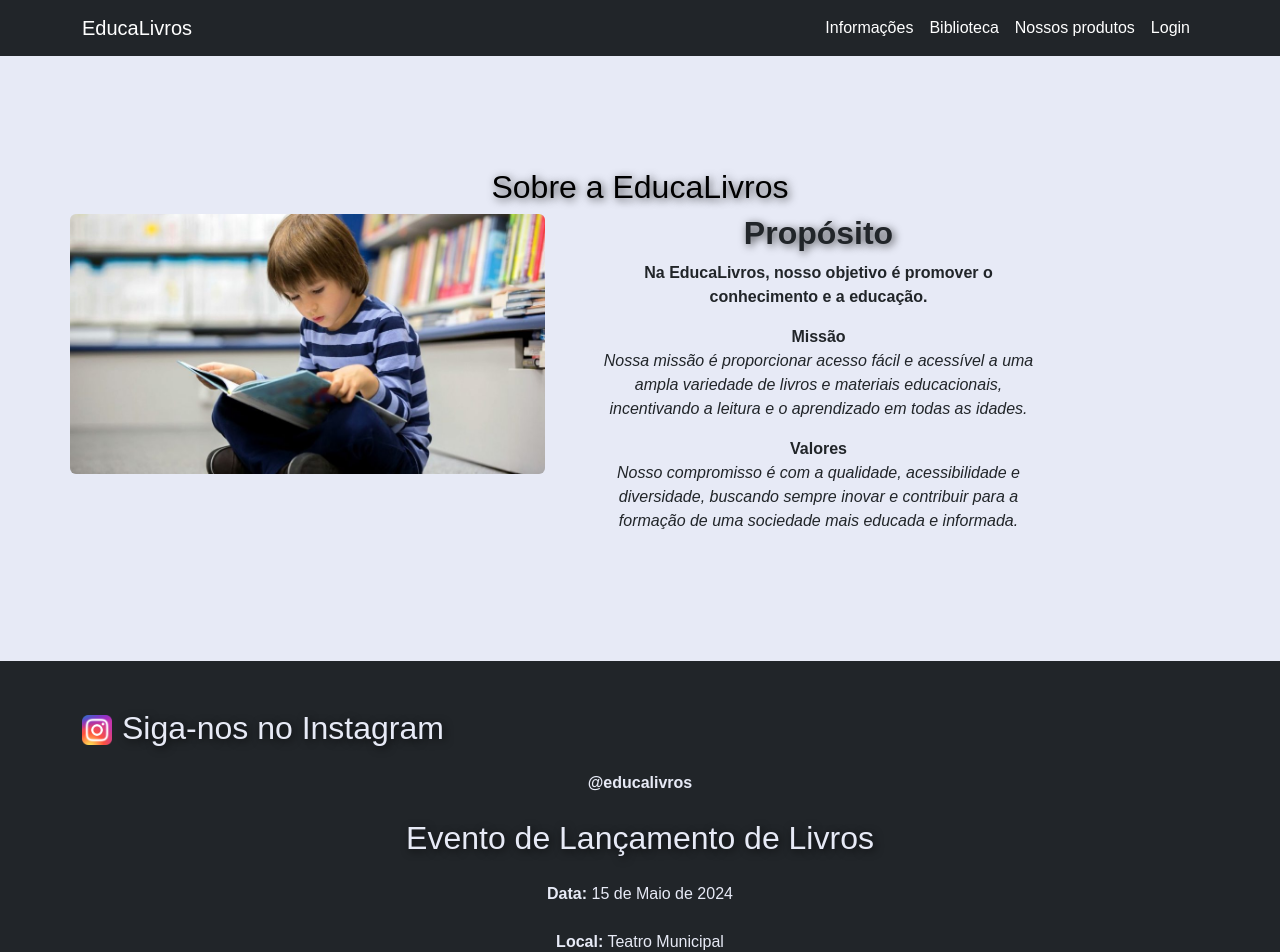
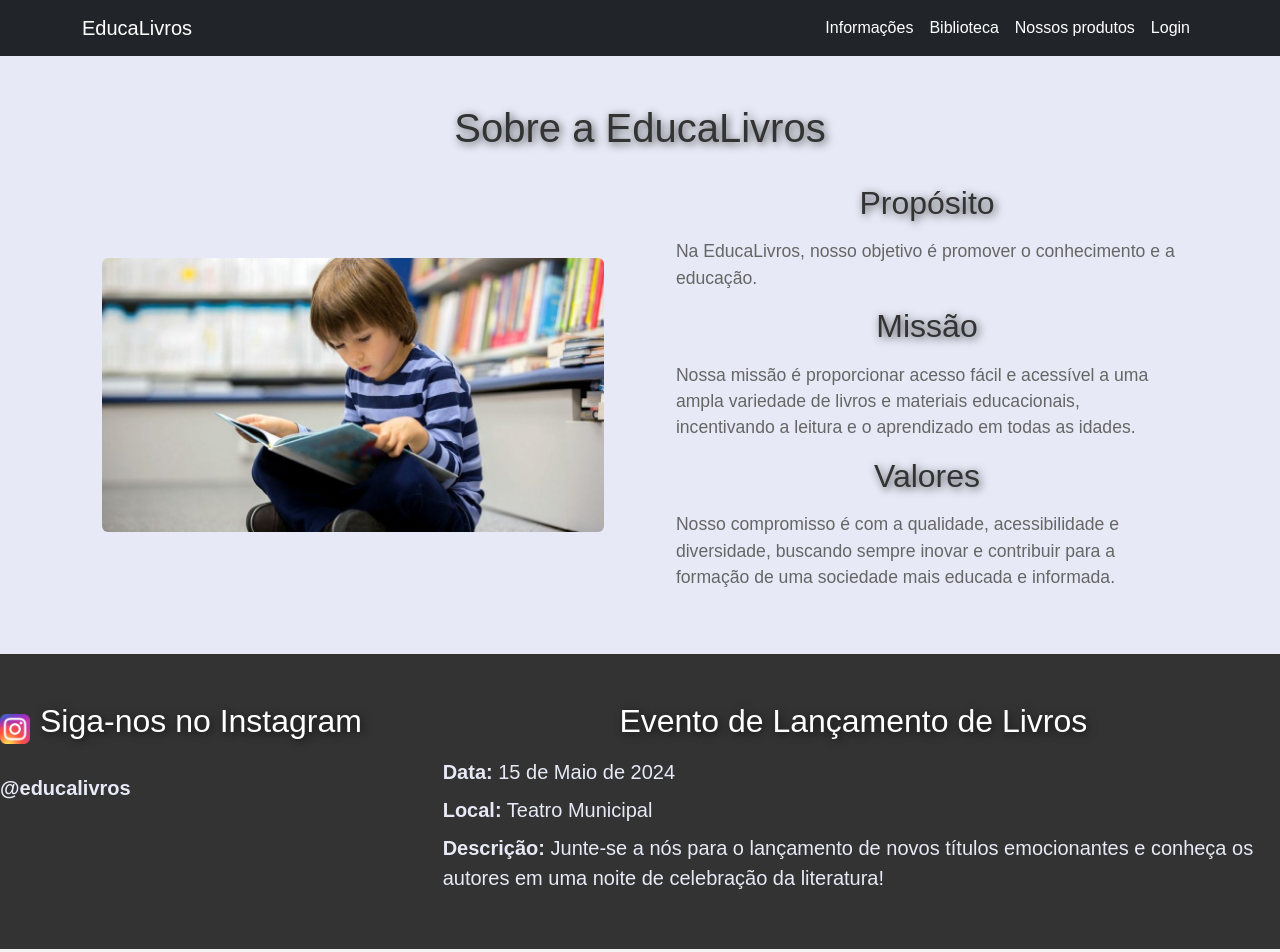
Before and after one commit to agcastelao/EducaLivros, a React (Create React App) app in the folder educa-livros-app/: page /informacoes in a window 1280 px wide. Shown: the top 952 px of the page. Built offline with nearby package versions, Linux system fonts and the light colour scheme.

Commit message:
Ajuste na estilização das informações

```diff
--- a/educa-livros-app/src/Components/Informacoes/Informacoes.css
+++ b/educa-livros-app/src/Components/Informacoes/Informacoes.css
@@ -1,5 +1,15 @@
+body {
+  font-family: 'Roboto', sans-serif;
+  background-color: #f5f5f5;
+  margin: 0;
+  padding: 0;
+  color: #333;
+}
+
 .bg-color2 {
   background-color: #e7eaf6;
+  padding: 4rem 0;
+  text-align: center;
 }
 
 .color-2 {
@@ -9,3 +19,127 @@
 .color-3 {
   color: black;
 }
+
+.informacoes-header {
+  font-size: 2.5rem;
+  color: #333;
+  margin-bottom: 2rem;
+}
+
+.informacoes-section {
+  display: flex;
+  flex-wrap: wrap;
+  justify-content: space-around;
+  align-items: center;
+  gap: 2rem;
+}
+
+.informacoes-content {
+  flex: 1;
+  max-width: 45%;
+  min-width: 300px;
+  text-align: left;
+}
+
+.informacoes-content img {
+  max-width: 100%;
+  border-radius: 10px;
+}
+
+.informacoes-content h2 {
+  font-size: 2rem;
+  color: #333;
+  margin-bottom: 1rem;
+}
+
+.informacoes-content p {
+  font-size: 1.1rem;
+  color: #666;
+}
+
+.informacoes-footer {
+  background-color: #333;
+  color: white;
+  padding: 3rem 0;
+  display: flex;
+  justify-content: space-between;
+  align-items: flex-start;
+}
+
+.informacoes-footer-left {
+  flex: 1;
+  text-align: left;
+}
+
+.informacoes-footer-left .instagram-logo {
+  display: flex;
+  align-items: center;
+  margin-bottom: 1rem;
+}
+
+.informacoes-footer-left .instagram-logo img {
+  width: 30px;
+  height: 30px;
+  margin-right: 10px;
+}
+
+.informacoes-footer-left h2 {
+  font-size: 2rem;
+  margin-bottom: 1rem;
+}
+
+.informacoes-footer-left p {
+  font-size: 1.25rem;
+  color: #e7eaf6;
+  margin-bottom: 1.5rem;
+}
+
+.informacoes-footer-right {
+  flex: 2;
+  text-align: left;
+}
+
+.informacoes-footer-right .event-header {
+  font-size: 2rem;
+  margin-bottom: 1rem;
+}
+
+.informacoes-footer-right .event-details {
+  margin-left: 1rem;
+}
+
+.informacoes-footer-right p {
+  font-size: 1.25rem;
+  color: #e7eaf6;
+  margin-bottom: 0.5rem;
+}
+
+.informacoes-footer-right a {
+  color: #f95959;
+  text-decoration: none;
+}
+
+.informacoes-footer-right a:hover {
+  text-decoration: underline;
+}
+
+@media (max-width: 768px) {
+  .informacoes-section {
+    flex-direction: column;
+  }
+
+  .informacoes-content {
+    max-width: 100%;
+  }
+
+  .informacoes-footer {
+    flex-direction: column;
+    align-items: flex-start;
+  }
+
+  .informacoes-footer-left,
+  .informacoes-footer-right {
+    text-align: left;
+    margin-bottom: 2rem;
+  }
+}
--- a/educa-livros-app/src/Components/Informacoes/Informacoes.js
+++ b/educa-livros-app/src/Components/Informacoes/Informacoes.js
@@ -7,33 +7,39 @@ function Informacoes() {
   return (
     <main>
       <section className="p-5 text-dark bg-color2">
-        <div className="container" style={{ padding: '4rem 0 4rem 0' }}>
-          <h2 className="color-3">Sobre a EducaLivros</h2>
-          <div className="container d-flex gap-5 m-0 p-0">
-            <div className="col-5">
+        <div className="container">
+          <h2 className="informacoes-header">Sobre a EducaLivros</h2>
+          <div className="informacoes-section">
+            <div className="informacoes-content">
               <img src={criancaLendo} className="img-fluid rounded" alt="Criança com livros" />
             </div>
-            <div className="col-5 row">
-              <h2><strong>Propósito</strong></h2>
-              <p><strong>Na EducaLivros, nosso objetivo é promover o conhecimento e a educação.</strong></p>
-              <p><strong>Missão</strong><br /><i>Nossa missão é proporcionar acesso fácil e acessível a uma ampla variedade de livros e materiais educacionais, incentivando a leitura e o aprendizado em todas as idades.</i></p>
-              <p><strong>Valores</strong><br /><i>Nosso compromisso é com a qualidade, acessibilidade e diversidade, buscando sempre inovar e contribuir para a formação de uma sociedade mais educada e informada.</i></p>
+            <div className="informacoes-content">
+              <h2>Propósito</h2>
+              <p>Na EducaLivros, nosso objetivo é promover o conhecimento e a educação.</p>
+              <h2>Missão</h2>
+              <p>Nossa missão é proporcionar acesso fácil e acessível a uma ampla variedade de livros e materiais educacionais, incentivando a leitura e o aprendizado em todas as idades.</p>
+              <h2>Valores</h2>
+              <p>Nosso compromisso é com a qualidade, acessibilidade e diversidade, buscando sempre inovar e contribuir para a formação de uma sociedade mais educada e informada.</p>
             </div>
           </div>
         </div>
       </section>
 
-      <section className="bg-dark text-white p-5">
-        <div className="container d-flex align-items-center">
-          <img src={instagramLogo} alt="Logo do Instagram" style={{ width: '30px', height: '30px', marginRight: '10px', marginBottom: '20px' }} />
-          <h2 className="color-2 mb-4">Siga-nos no Instagram</h2>
+      <section className="informacoes-footer">
+        <div className="informacoes-footer-left">
+          <div className="instagram-logo">
+            <img src={instagramLogo} alt="Logo do Instagram" />
+            <h2>Siga-nos no Instagram</h2>
+          </div>
+          <p><strong>@educalivros</strong></p>
         </div>
-        <div className="container">
-          <p className="color-2 mb-4"><strong>@educalivros</strong></p>
-          <h2 className="color-2 mb-4">Evento de Lançamento de Livros</h2>
-          <p className="color-2 mb-4"><strong>Data:</strong> 15 de Maio de 2024</p>
-          <p className="color-2 mb-4"><strong>Local:</strong> Teatro Municipal</p>
-          <p className="color-2 mb-4"><strong>Descrição:</strong> Junte-se a nós para o lançamento de novos títulos emocionantes e conheça os autores em uma noite de celebração da literatura!</p>
+        <div className="informacoes-footer-right">
+          <h2 className="event-header">Evento de Lançamento de Livros</h2>
+          <div className="event-details">
+            <p><strong>Data:</strong> 15 de Maio de 2024</p>
+            <p><strong>Local:</strong> Teatro Municipal</p>
+            <p><strong>Descrição:</strong> Junte-se a nós para o lançamento de novos títulos emocionantes e conheça os autores em uma noite de celebração da literatura!</p>
+          </div>
         </div>
       </section>
     </main>
```
